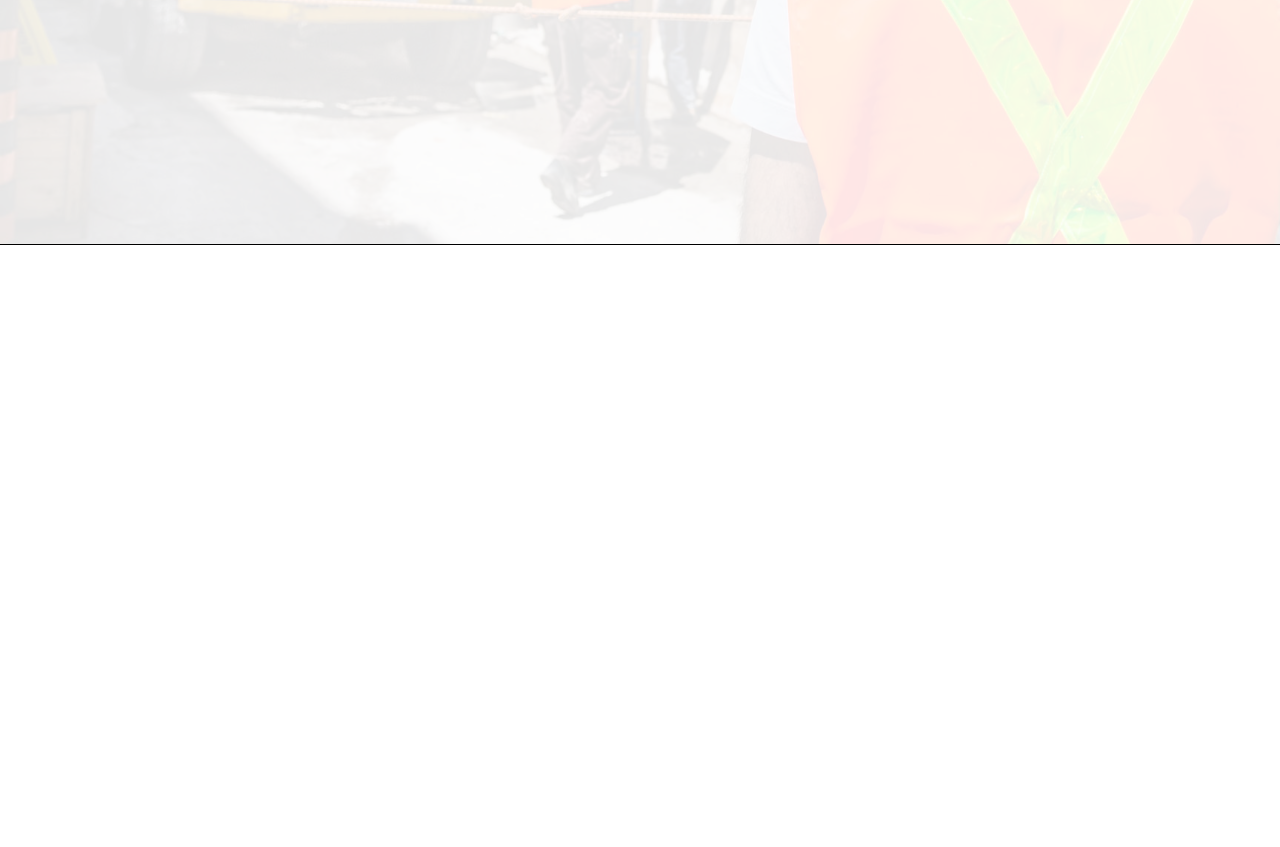
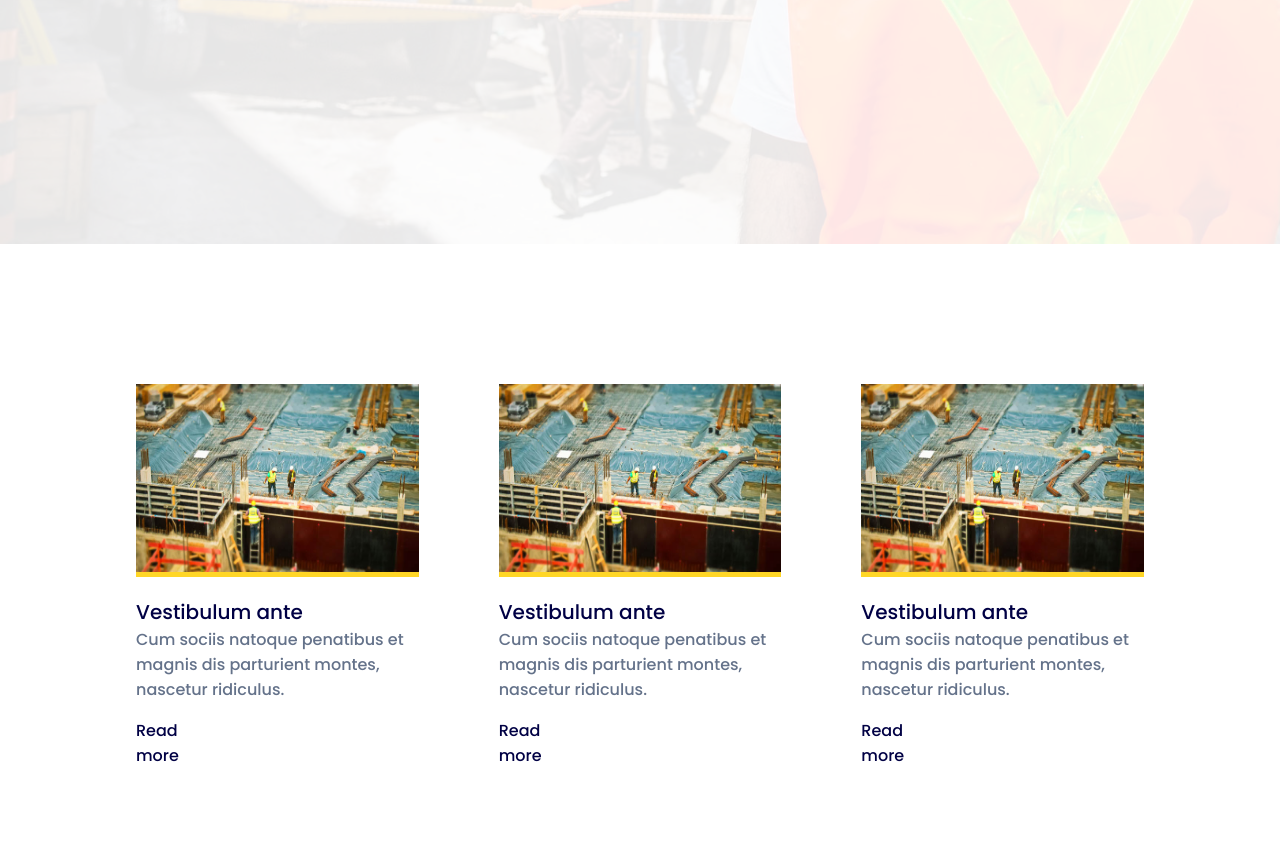
Before and after one commit to dianastanciu/clone-four-celt, a plain HTML site: page index.html in a window 1280 px wide. Shown: the part 626-1473 px from the top of the page. Drawn offline with Linux system fonts and the light colour scheme.

Commit message:
add feature section styles

```diff
--- a/index.html
+++ b/index.html
@@ -111,7 +111,38 @@
 
     <!--FEATURES END-->
     <div class="features">
-
+        <div class="container">
+            <div class="item">
+                <div class="image">
+                    <img src="./images/about1.jpg" alt="experience">
+                </div>
+                <div class="text">
+                    <div class="title">Vestibulum ante</div>
+                    <div class="description">Cum sociis natoque penatibus et magnis dis parturient montes, nascetur ridiculus.</div>
+                    <p><a href="#">Read more</a></p>
+                </div>
+            </div>
+            <div class="item">
+                <div class="image">
+                        <img src="./images/about1.jpg" alt="experience">
+                    </div>
+                <div class="text">
+                    <div class="title">Vestibulum ante</div>
+                    <div class="description">Cum sociis natoque penatibus et magnis dis parturient montes, nascetur ridiculus.</div>
+                    <p><a href="#">Read more</a></p>
+                </div>
+            </div>
+            <div class="item">
+                <div class="image">
+                        <img src="./images/about1.jpg" alt="experience">
+                    </div>
+                <div class="text">
+                    <div class="title">Vestibulum ante</div>
+                    <div class="description">Cum sociis natoque penatibus et magnis dis parturient montes, nascetur ridiculus.</div>
+                    <p><a href="#">Read more</a></p>
+                </div>
+            </div>
+        </div>
     </div>
     <!--FEATURES END-->
 
--- a/styles/style.scss
+++ b/styles/style.scss
@@ -417,11 +417,66 @@ html {
 //************************** FEATURES START **************************//
 
 .features {
-    height: 1600px;
+    height: 600px;
     background: #fff;
-    border-top: 1px solid;
     top: 70px;
     position: relative;
+    .container {
 
+        .item {
+            margin-top: 100px;
+            display: flex;
+            flex: 1;
+            padding: 40px;
+            justify-content: center;
+            align-content: center;
+            flex-direction: column;
+
+            .image, .text {display: flex; flex: 1;}
+
+            .image {
+                img {
+                    max-width: 100%;
+                    height: auto;
+                }
+                border-bottom: 5px solid $generalYellow;
+            }
+
+            .text {
+                flex-direction: column;
+                padding: 20px 0;
+                justify-content: space-around;
+
+                .title {
+                    font-size: 20px;
+                    color: $titleColor;
+                }
+
+                .description {
+                    color: $textColor;
+                    font-size: 16px;
+                }
+
+                p {
+                    font-size: 16px;
+                    position: relative;
+                    z-index: 1;
+                    width: 30%;
+
+                    @extend .before-p;
+
+                    &:hover {
+                        color: $dark;
+
+                        @extend .pointer;
+
+                        &:before { @extend .hover-state; }
+                    }
+
+                    a {color: $titleColor;}
+                }
+            }
+        }
+    }
 }
 //************************** FEATURES END **************************//
```
Also changed, not shown: images/about1.jpg (added), styles/style.css, 1 other file.
